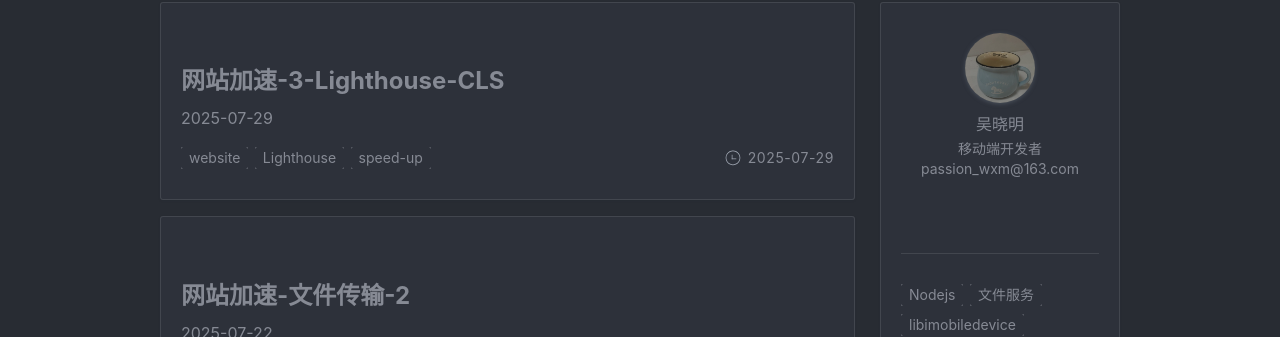
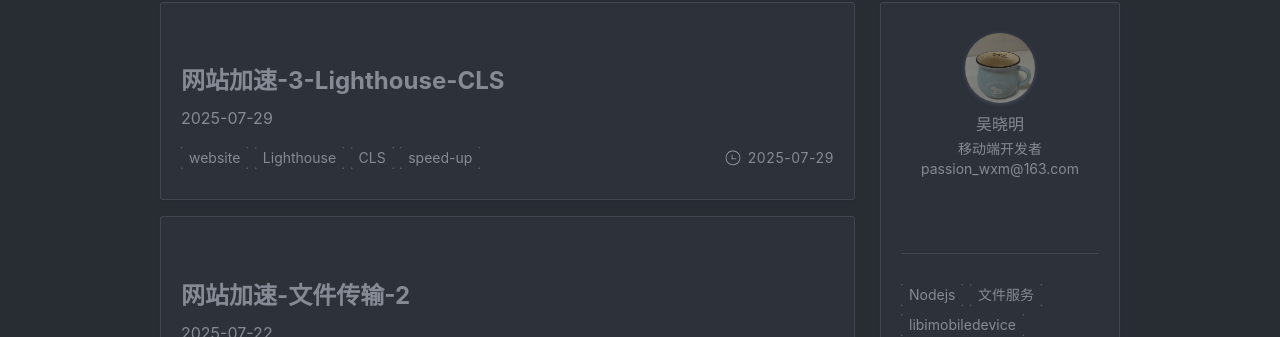
Before and after one commit to action121/action121.github.com, a Jekyll site: the page built from index.html, in a window 1280 px wide and 900 px high, scrolled down 387 px. Shown: the part 111-448 px from the top of the window. Built offline with Jekyll 4.4.1, drawn with Linux system fonts in a browser that asks for light colours; nearby versions of some CDN libraries; the list of posts is cut into pages by our own code; comment, search, counter and statistics services are not loaded; a style sheet for code colours, icons or effects is not loaded.

Commit message:
CLS (Cumulative Layout Shift) 优化方案

````diff
--- a/_posts/2025-07-29-website-lighthouse.md
+++ b/_posts/2025-07-29-website-lighthouse.md
@@ -3,9 +3,9 @@
 title: '网站加速-3-Lighthouse-CLS'
 subtitle: ''
 date: 2025-07-29
-categories: website
+categories: website Lighthouse
 cover: ''
-tags: website Lighthouse speed-up
+tags: website Lighthouse CLS speed-up
 ---
 
 
@@ -95,7 +95,7 @@
 
 ```
 
-#### 2. 页面布局组件
+### 2. 页面布局组件
 
 `src/components/PageLayout.vue`
 
@@ -104,7 +104,7 @@
 - 在页面内容下方自动添加Footer
 - 确保页面内容有足够的最小高度
 
-#### 3. Header组件优化
+### 3. Header组件优化
 
 `src/components/Header.vue`
 
@@ -112,7 +112,7 @@
 - 设置背景色和定位：`background: #fff; position: sticky`
 - 响应式高度调整
 
-#### 4. Footer组件优化
+### 4. Footer组件优化
 
 `src/components/Footer.vue`
 
@@ -120,7 +120,7 @@
 - 保持背景色和样式：`background: #000; width: 100%`
 - 内容区域保持最小高度：`min-height: 200px`
 
-#### 5. 布局稳定性CSS
+### 5. 布局稳定性CSS
 
 `src/assets/css/layout-stability.css`
 
@@ -131,7 +131,7 @@
 - 硬件加速启用
 - 新增页面布局组件样式
 
-#### 6. JavaScript优化工具
+### 6. JavaScript优化工具
 
 `src/utils/layout-stability.js`
 
@@ -142,7 +142,7 @@
 - 字体加载优化
 - 响应式布局优化
 
-#### 7. HTML模板优化
+### 7. HTML模板优化
 
 `index.html`
 
@@ -293,7 +293,7 @@
 ![home1](../../../assets/img/17534047485062/home1-3.png)
 
 
-### 对比
+## 对比
 
 
 ![](../../../assets/img/17534047485062/17537811300885.jpg)
````
